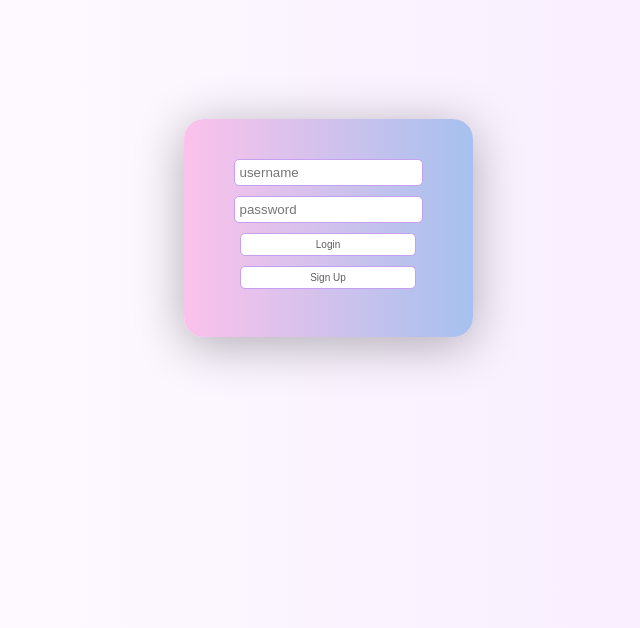
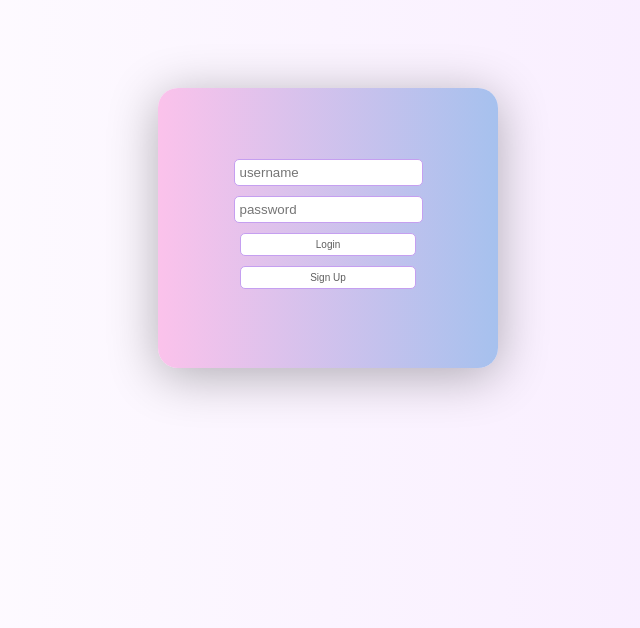
Before and after one commit to Jhamax/Latihan-log-in-dan-sign-up, a plain HTML site: page index.html in a window 1280 px wide. Shown: the part 172-800 px from the top of the page, without its empty margins (312-952 px from the left). Drawn offline with Linux system fonts and the light colour scheme.

Commit message:
Update index.html

```diff
--- a/index.html
+++ b/index.html
@@ -20,6 +20,8 @@
         }
 
         #root {
+            width: 30vh;
+            height: 30vh;
             background: linear-gradient(to right, #fbc2eb, #a6c1ee);
             color: black;
             display: flex;
```
